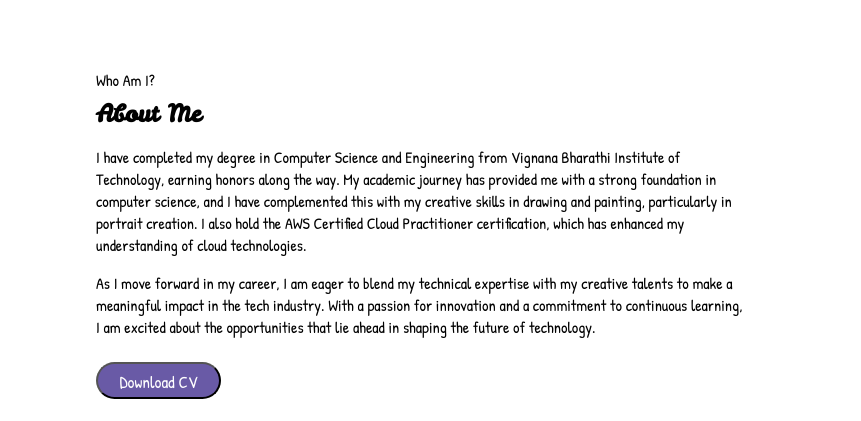
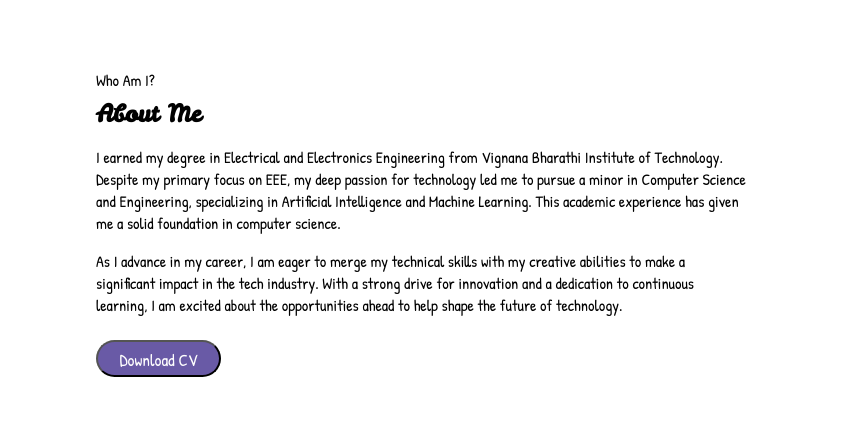
Before and after one commit to preethamkumar-pagadala/portfolio, a plain HTML site: page index.html in a window 1280 px wide. Shown: the part 837-1258 px from the top of the page, 419-1280 px from the left. Drawn offline with nearby package versions, Linux system fonts and the light colour scheme.

Commit message:
Update index.html

```diff
--- a/index.html
+++ b/index.html
@@ -74,9 +74,9 @@
                 <br>
                 <p class="p1">Who Am I?</p>
                 <h2>About Me</h2>
-                <p class="p2">I have completed my degree in Computer Science and Engineering from Vignana Bharathi Institute of Technology, earning honors along the way. My academic journey has provided me with a strong foundation in computer science, and I have complemented this with my creative skills in drawing and painting, particularly in portrait creation. I also hold the AWS Certified Cloud Practitioner certification, which has enhanced my understanding of cloud technologies.</p>
+                <p class="p2">I earned my degree in Electrical and Electronics Engineering from Vignana Bharathi Institute of Technology. Despite my primary focus on EEE, my deep passion for technology led me to pursue a minor in Computer Science and Engineering, specializing in Artificial Intelligence and Machine Learning. This academic experience has given me a solid foundation in computer science.</p>
 
-<p>As I move forward in my career, I am eager to blend my technical expertise with my creative talents to make a meaningful impact in the tech industry. With a passion for innovation and a commitment to continuous learning, I am excited about the opportunities that lie ahead in shaping the future of technology.</p>
+<p>As I advance in my career, I am eager to merge my technical skills with my creative abilities to make a significant impact in the tech industry. With a strong drive for innovation and a dedication to continuous learning, I am excited about the opportunities ahead to help shape the future of technology.</p>
                 <a href="images/Preetham kumar Pagadala Resume.pdf" target="_blank"><button>Download CV</button></a>
 
             </div>
```
